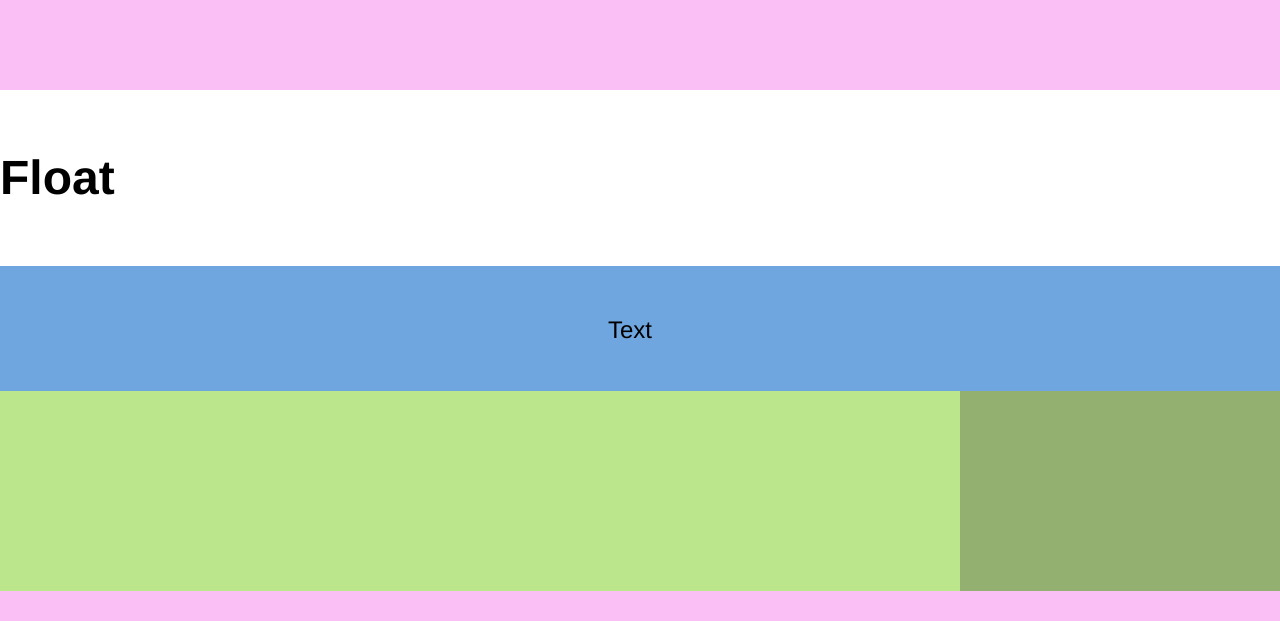
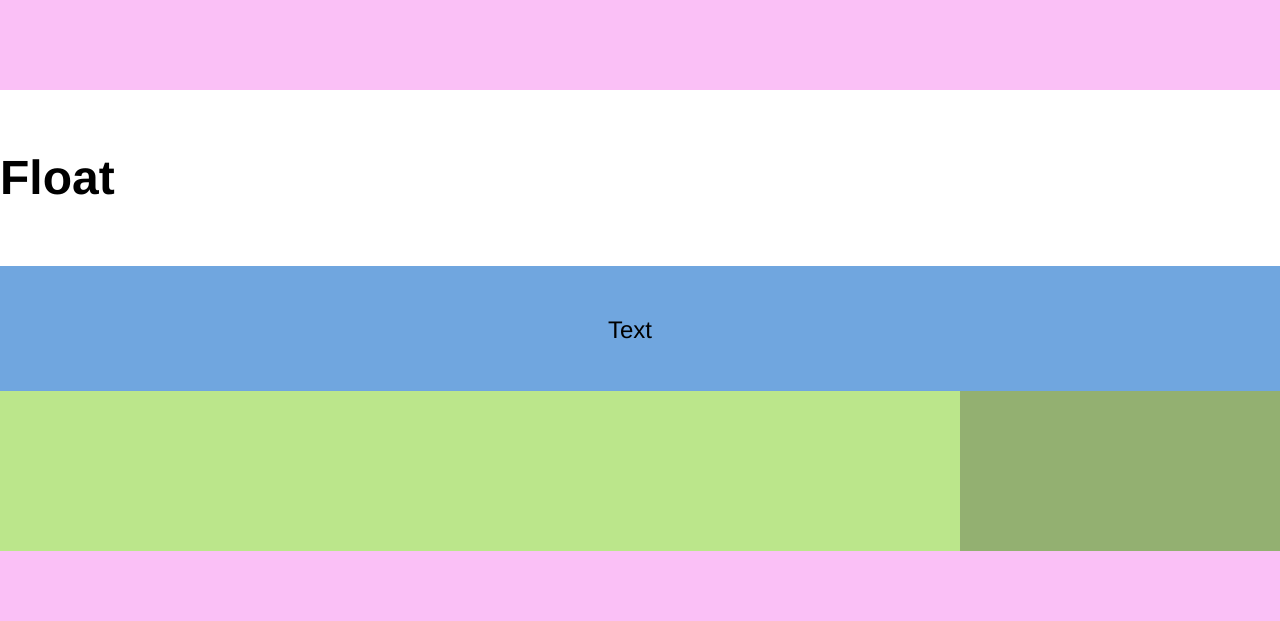
Before and after one commit to Zu9zwan9/FrontEndLab3, a plain HTML site: page index.html in a window 1280 px wide. Shown: the part 679-1300 px from the top of the page. Drawn offline with Linux system fonts and the light colour scheme.

Commit message:
Update style2.css

```diff
--- a/style2.css
+++ b/style2.css
@@ -25,14 +25,14 @@ body {
 .float-box2 {
     float: left;
     width: 75%;
-    height: 25%;
+    height: 20%;
     background-color: var(--section-2-bg-color)
 }
 
 .float-box3 {
     float: right;
     width: 25%;
-    height: 25%;
+    height: 20%;
     background-color: var(--section-3-bg-color)
 }
 
```
